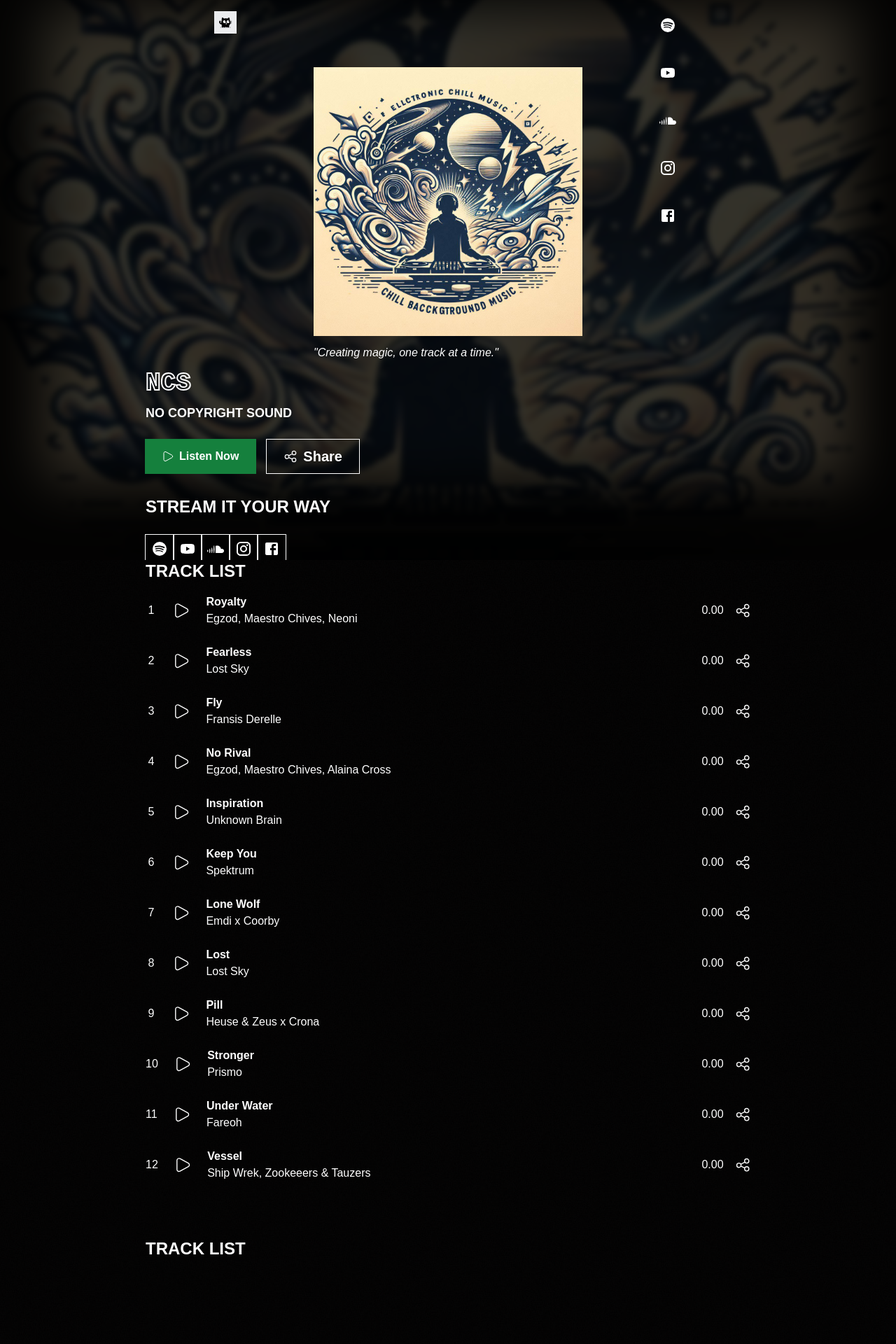
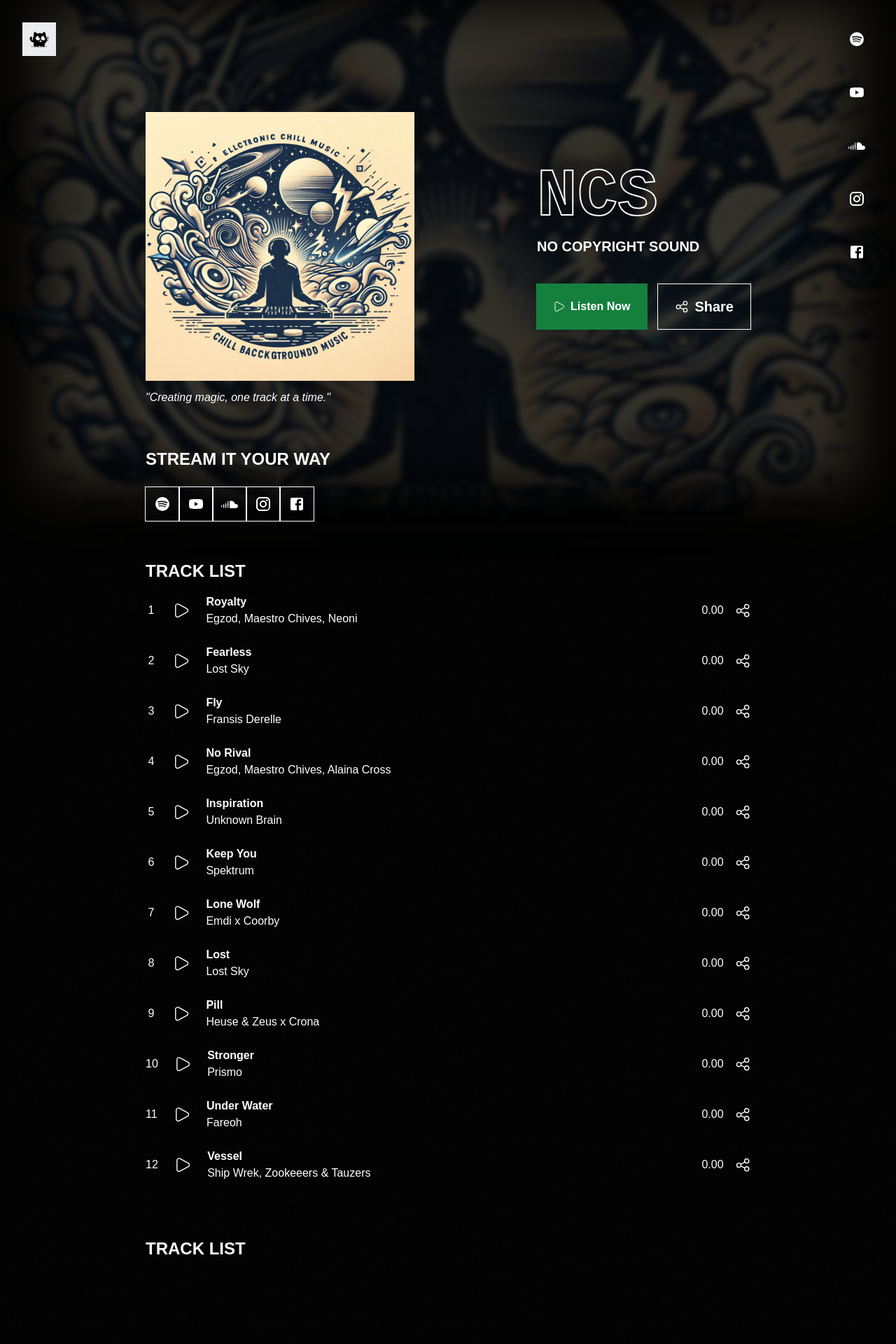
Before and after one commit to alvaromd99/custom-music-player, a React (Vite) app: page / in a window 1280 px wide. Shown: the top 1920 px of the page at 70% size. Built offline with nearby package versions, Linux system fonts and the light colour scheme.

Commit message:
change orientation on footer for large screens

```diff
--- a/src/App.tsx
+++ b/src/App.tsx
@@ -12,16 +12,16 @@
 function App() {
   return (
     <div className='font-montse-var'>
-      <div className='fixed z-40 flex w-full justify-around items-center px-2 py-2 backdrop-blur-sm bg-black/75 lg:bg-transparent lg:backdrop-blur-0 lg:items-start lg:pt-4'>
-        <div className='w-8 h-8'>
+      <div className='fixed z-40 flex w-full  justify-around items-center px-2 py-2 backdrop-blur-sm bg-black/75 lg:bg-transparent lg:backdrop-blur-0 lg:items-start lg:pt-8 lg:px-8 lg:justify-between'>
+        <div className='w-8 h-8 lg:w-12 lg:h-12'>
           <img src={pageLogo} alt='logo' />
         </div>
         <div className='z-10'>
           <LinksList outline={false} dimensions={1.5} isHeader={true} />
         </div>
       </div>
-      <section className='relative h-screen overflow-hidden px-6 pt-24 before:absolute before:-left-4 before:-top-4 before:z-neg before:h-105 before:w-105 before:bg-hero-image before:bg-cover before:bg-center before:shadow-custom-shadow-2 before:blur-sm before:brightness-20 md:px-32 lg:px-40 xl:px-52 2xl:px-big mobile:px-16'>
-        <div className='flex flex-col gap-8'>
+      <section className='relative h-screen overflow-hidden px-6 pt-24 before:absolute before:-left-4 before:-top-4 before:z-neg before:h-105 before:w-105 before:bg-hero-image before:bg-cover before:bg-center before:shadow-custom-shadow-2 before:blur-sm lg:pt-40 before:brightness-20 md:px-32 lg:px-28 xl:px-52 2xl:px-big mobile:px-16'>
+        <div className='flex flex-col gap-24'>
           <Presentation />
           <div className='flex flex-col gap-6'>
             <h3 className='text-2xl font-bold uppercase text-white'>
@@ -31,7 +31,7 @@
           </div>
         </div>
       </section>
-      <section className='relative min-h-screen overflow-hidden px-6 pb-10 text-white before:absolute before:left-0 before:top-0 before:z-neg before:h-full before:w-full before:bg-content-image before:bg-scroll before:bg-center before:bg-repeat before:brightness-20 md:px-32 lg:px-40 xl:px-52 2xl:px-big mobile:px-16'>
+      <section className='relative min-h-screen overflow-hidden px-6 pb-10 text-white before:absolute before:left-0 before:top-0 before:z-neg before:h-full before:w-full before:bg-content-image before:bg-scroll before:bg-center before:bg-repeat before:brightness-20 md:px-32 xl:px-52 2xl:px-big lg:px-28 mobile:px-16'>
         <section className='mb-20'>
           <MusicPlayer />
         </section>
--- a/src/components/Footer.tsx
+++ b/src/components/Footer.tsx
@@ -5,7 +5,7 @@
 export default function Footer() {
   return (
     <footer className="mt-10 flex flex-col gap-6">
-      <div className="grid grid-rows-3 gap-3 border-y-2 border-solid border-white py-14">
+      <div className="grid grid-cols-1 lg:grid-cols-3 gap-3 border-y-2 border-solid border-white py-14">
         <div>
           <FooterLink text="About monstercat" url="" />
           <FooterLink text="Contact us" url="" />
@@ -21,7 +21,7 @@
           <NewsLetter />
         </div>
       </div>
-      <div className="flex flex-col items-center justify-between gap-4">
+      <div className="flex flex-col lg:flex-row items-center justify-between gap-4">
         <p>2011 - 2024 © Monstercat, All Rights Reserved</p>
         <LinksList outline={false} dimensions={1.5} isHeader={false} />
       </div>
--- a/src/components/ListIcon.tsx
+++ b/src/components/ListIcon.tsx
@@ -5,7 +5,7 @@
 
 export default function ListIcon({ outline, icon }: ListIconProps) {
   return (
-    <li className={`flex justify-center items-center w-10 h-10 z-20 ${outline ? 'outline-white outline-1 outline' : ''}`}>
+    <li className={`flex justify-center items-center w-10 h-10 lg:w-12 lg:h-12 z-20 ${outline ? 'outline-white outline-1 outline' : ''}`}>
       <a href="https://www.facebook.com/NoCopyrightSounds/" target="_blank">
         {icon}
       </a>
--- a/src/components/NormalBtn.tsx
+++ b/src/components/NormalBtn.tsx
@@ -20,7 +20,7 @@
   }
   return (
     <button
-      className='flex h-12 gap-2 items-center px-6 text-md text-center text-white font-bold bg-green-700 transition-all duration-300 outline outline-1 hover:bg-white hover:text-black hover:outline-white outline-green-700'
+      className='flex h-12 lg:h-16 gap-2 items-center px-6 text-md text-center text-white font-bold bg-green-700 transition-all duration-300 outline outline-1 hover:bg-white hover:text-black hover:outline-white outline-green-700'
       onClick={handleClick}
     >{isPlaying && currentSong === firstSong ? (
       <p><PauseIcon dimensions="1em" /></p>) : (
--- a/src/components/Presentation.tsx
+++ b/src/components/Presentation.tsx
@@ -18,12 +18,12 @@
   }
 
   return (
-    <div className='flex flex-col items-start gap-12 justify-between'>
-      <div className='w-full self-center h-96 max-w-96'>
+    <div className='flex flex-col items-start gap-12 justify-between lg:flex-row lg:items-center'>
+      <div className='w-full self-center h-96 max-w-96 lg:w-96 lg:h-96'>
         <img src={musicLogo} alt='music logo' />
         <p className='text-white mt-3 italic'>"Creating magic, one track at a time."</p>
       </div>
-      <div className='flex flex-col gap-6 justify-center'>
+      <div className='flex flex-col gap-10 justify-center'>
         <div>
           <Title title='NCS' subtitle='No Copyright Sound' />
         </div>
--- a/src/components/ShareBtn.tsx
+++ b/src/components/ShareBtn.tsx
@@ -8,7 +8,7 @@
 export default function ShareBtn({ text, handleClick }: ShareBtnProps) {
   return (
     <button
-      className='flex h-12 gap-2 items-center px-6 text-xl text-center font-bold text-white bg-transparent transition-all duration-300 outline-white outline outline-1 hover:bg-white hover:text-black hover:outline-white'
+      className='flex h-12 items-center gap-2 bg-transparent px-6 text-center text-xl font-bold text-white outline outline-1 outline-white transition-all duration-300 hover:bg-white hover:text-black hover:outline-white lg:h-16'
       onClick={() => handleClick('hello')}
     >
       <p><ShareIcon dimensions='1em' /></p>
--- a/src/components/Title.tsx
+++ b/src/components/Title.tsx
@@ -6,10 +6,10 @@
 export default function Title({ title, subtitle }: TitleProps) {
   return (
     <>
-      <h1 className="text-border mb-2 font-robo-mono-var text-4xl font-bold uppercase">
+      <h1 className="text-border mb-2 font-robo-mono-var text-4xl lg:text-8xl font-bold uppercase">
         {title}
       </h1>
-      <h2 className="text-lg font-bold uppercase text-white">
+      <h2 className="text-lg font-bold uppercase text-white lg:text-xl">
         {subtitle}
       </h2>
     </>)
```
